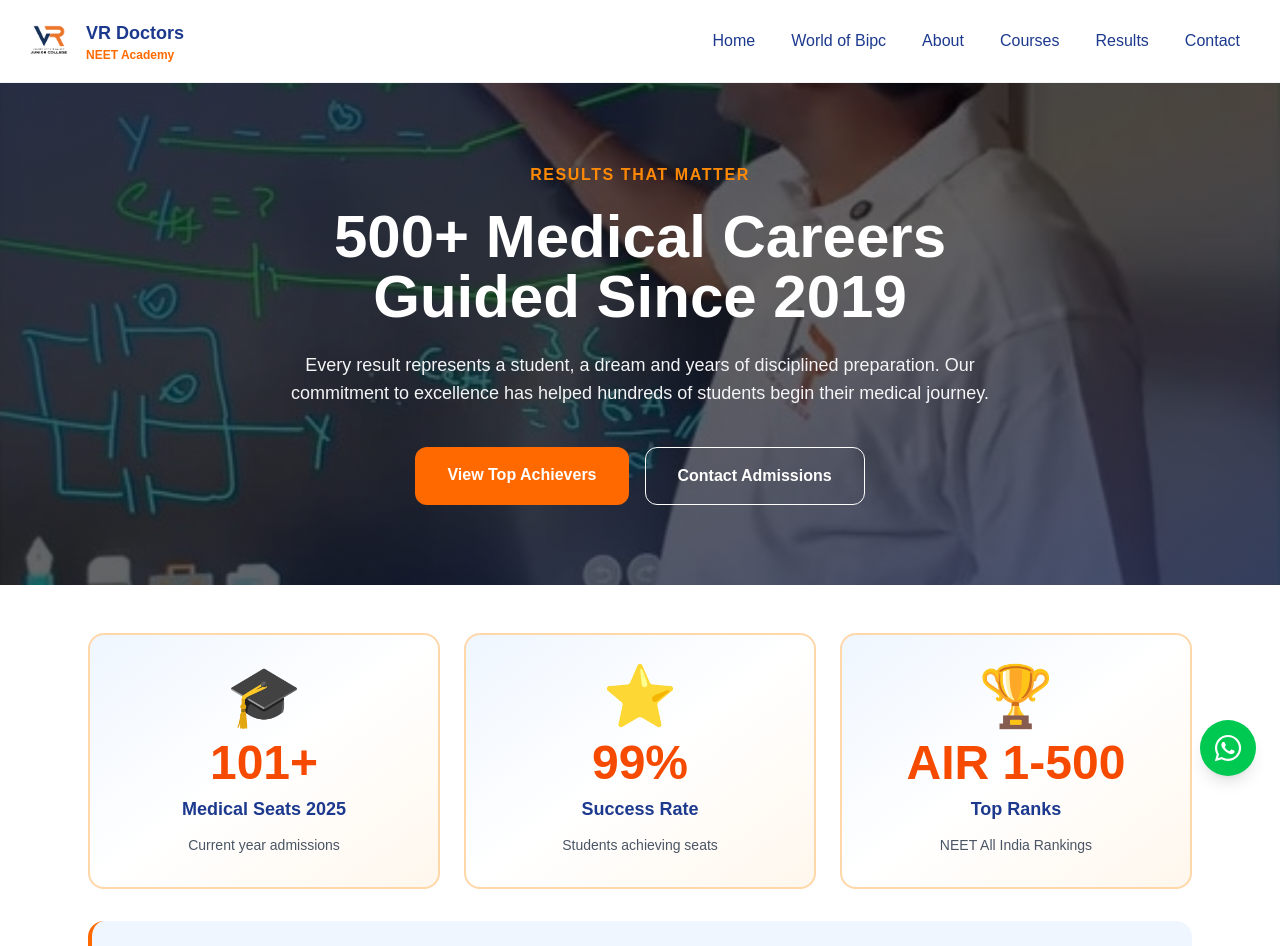
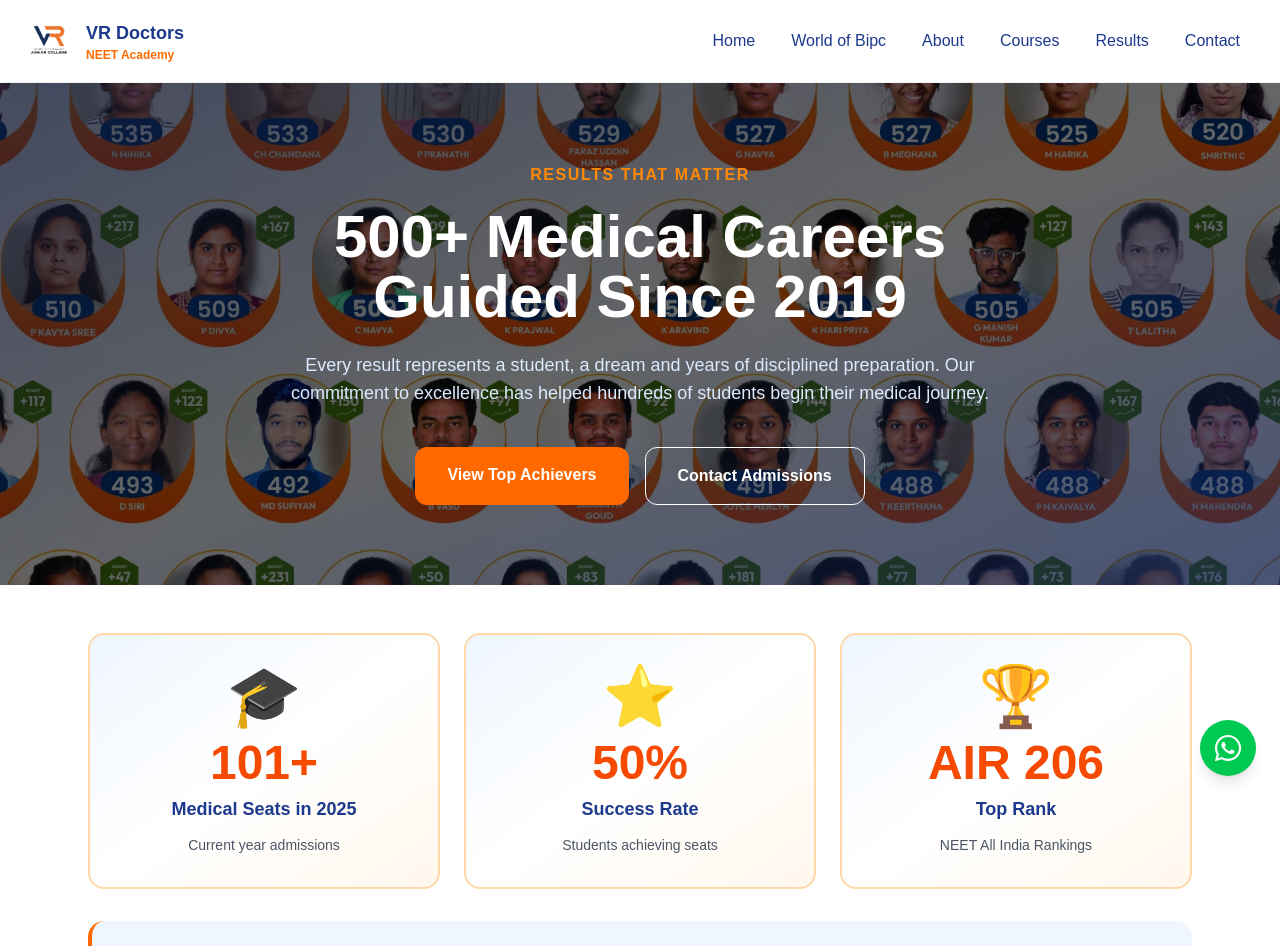
Before and after one commit to vrjrcollege25/vr-doctors-clone, a Next.js app: page /results in a window 1280 px wide. Shown: the top 946 px of the page. Built offline with nearby package versions, Linux system fonts and the light colour scheme.

Commit message:
results hero test

```diff
--- a/components/bipc/WhatIsBipc.tsx
+++ b/components/bipc/WhatIsBipc.tsx
@@ -37,7 +37,7 @@ export default function WhatIsBipc() {
           <div>
 
             <Image
-              src="/bipc/bipc-intro.webp"
+              src="/bipc-intro.webp"
               alt="World of BiPC"
               width={1200}
               height={900}
--- a/components/results/ResultsHero.tsx
+++ b/components/results/ResultsHero.tsx
@@ -5,7 +5,7 @@ interface ResultsHeroProps {
 }
 
 export default function ResultsHero({
-  backgroundImage = "/Campus/academics-1.webp"
+  backgroundImage = "/results hero.webp"
 }: ResultsHeroProps) {
   return (
     <section className="relative py-12 md:py-20 overflow-hidden">
@@ -39,7 +39,7 @@ export default function ResultsHero({
           Guided Since 2019
         </h1>
 
-        <p className="max-w-3xl mx-auto mt-4 md:mt-6 text-base md:text-lg text-gray-100">
+        <p className="max-w-3xl mx-auto mt-4 md:mt-6 text-base md:text-lg text-blue-100">
           Every result represents a student, a dream and years of
           disciplined preparation. Our commitment to excellence has
           helped hundreds of students begin their medical journey.
--- a/components/results/ResultsStats.tsx
+++ b/components/results/ResultsStats.tsx
@@ -1,19 +1,19 @@
 const stats = [
   {
     number: "101+",
-    label: "Medical Seats 2025",
+    label: "Medical Seats in 2025",
     icon: "🎓",
     context: "Current year admissions"
   },
   {
-    number: "99%",
+    number: "50%",
     label: "Success Rate",
     icon: "⭐",
     context: "Students achieving seats"
   },
   {
-    number: "AIR 1-500",
-    label: "Top Ranks",
+    number: "AIR 206",
+    label: "Top Rank",
     icon: "🏆",
     context: "NEET All India Rankings"
   },
```
Also changed, not shown: Notes.md.txt, public/bipc-intro.webp (added), public/results hero.webp (added).
